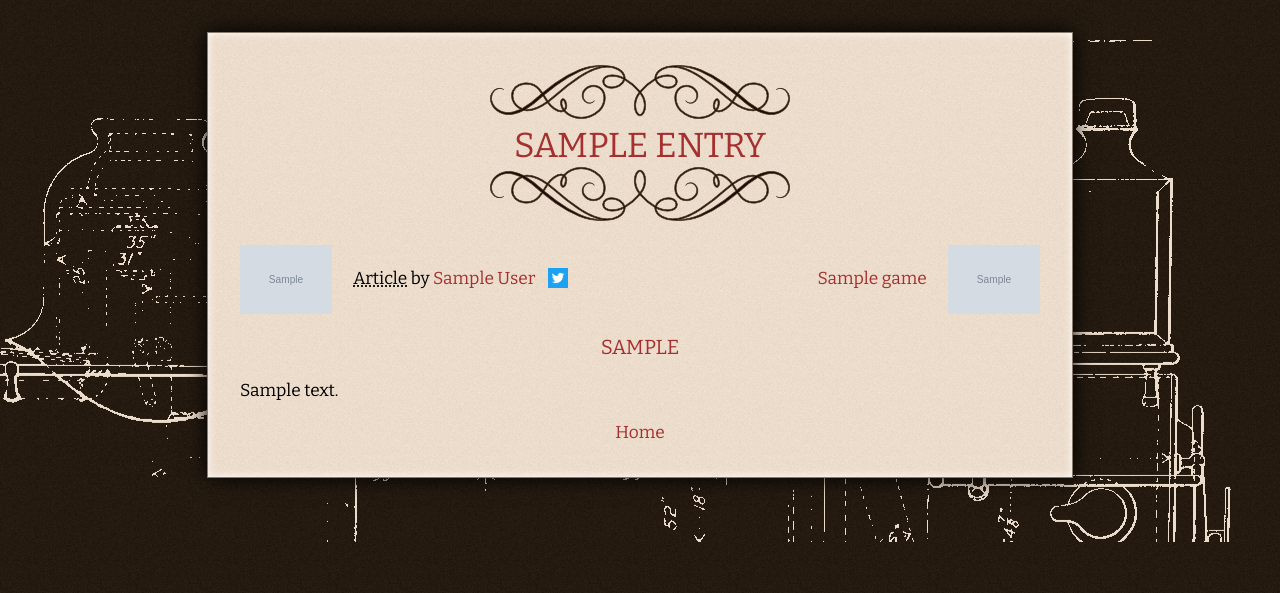
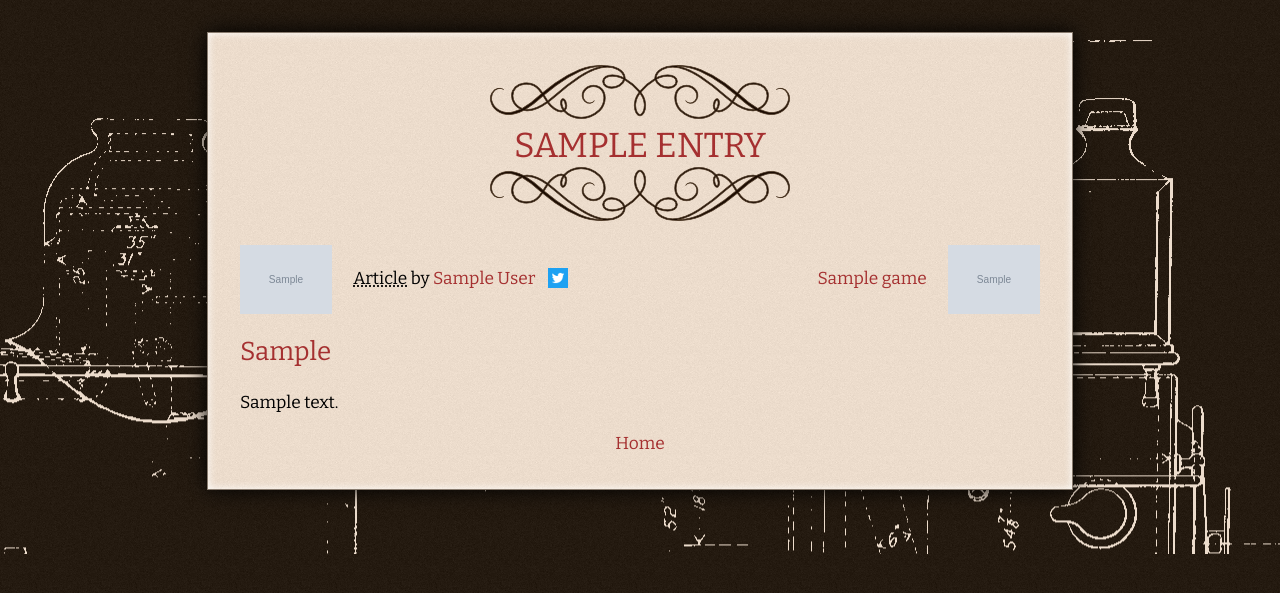
Before and after one commit to Zarkonnen/steampunkgames-realsite, a Django app: template steampunkgames/templates/entry.html in a window 1280 px wide. Shown: the top 593 px of the page. Run offline with Django 3.2, Linux system fonts and the light colour scheme; the template is opened without the code that fills it: most values are stand-ins (such as "Sample title", 1, 10 or a date in 2020); grey boxes marked "Sample" are stand-in pictures.

Commit message:
Lede styling

```diff
--- a/steampunkgames/static/steampunkgames/style.css
+++ b/steampunkgames/static/steampunkgames/style.css
@@ -26,6 +26,11 @@
   color: #a53030;
   font-weight: normal;
   text-align: center;
+}
+.lede {
+  color: #a53030;
+  font-weight: normal;
+  font-size: 150%;
 }
 p {
   margin-top: 1em;
--- a/steampunkgames/templates/entry.html
+++ b/steampunkgames/templates/entry.html
@@ -28,7 +28,7 @@
     {% endif %}
 </div>
 <div id="main">
-    <h3>{{ entry.activeLede }}</h3>
+    <p class="lede">{{ entry.activeLede }}</p>
     {{ entry.activeText|safe }}
 </div>
 {% endblock %}
--- a/steampunkgames/templates/entryDraft.html
+++ b/steampunkgames/templates/entryDraft.html
@@ -29,7 +29,7 @@
 </div>
 <div id="main">
     <p>This is an article preview. You can share this secret URL with others to let them see the article before you publish it.</p>
-    <h3>{{ entry.lede }}</h3>
+    <p class="lede">{{ entry.lede }}</p>
     {{ entry.text|safe }}
 </div>
 {% endblock %}
```
